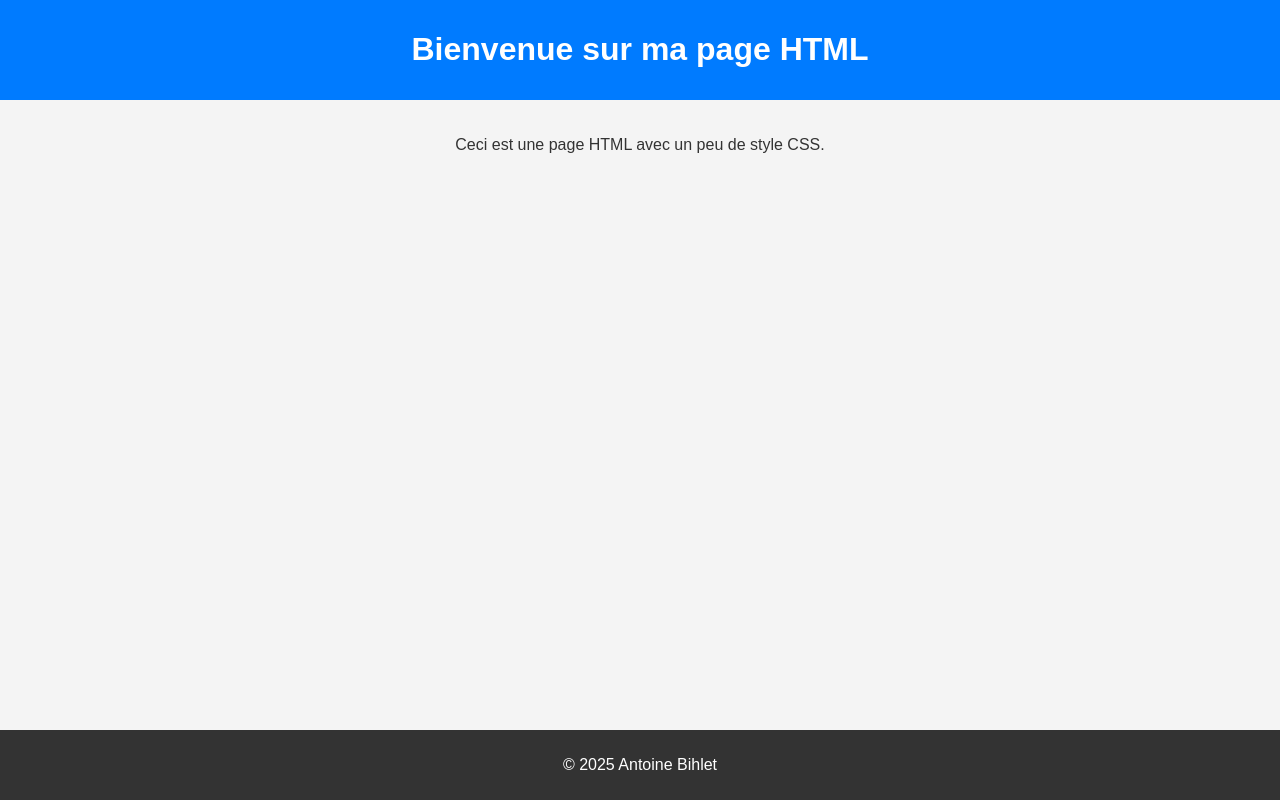
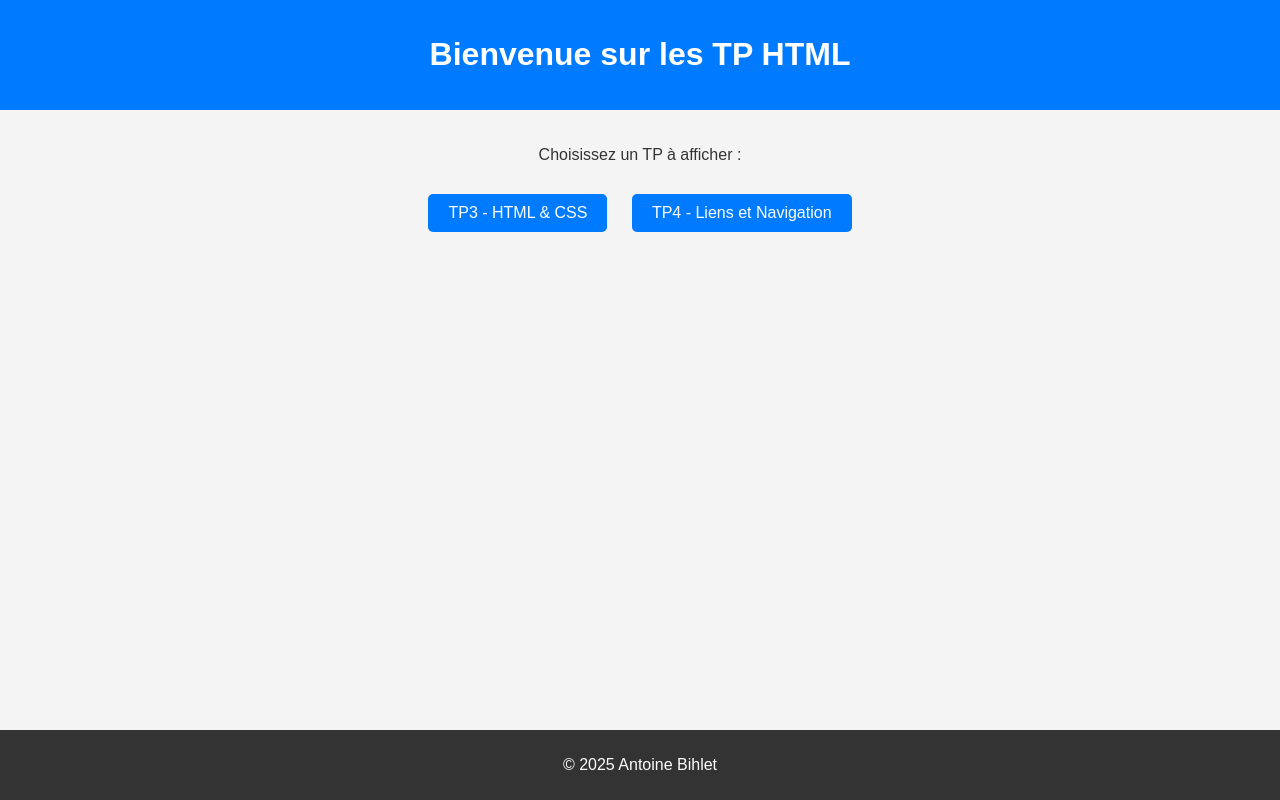
Before and after one commit to antoinebsio/B1-WEB, a website: page public_html/index.html in a window 1280 px wide. Drawn offline with Linux system fonts and the light colour scheme.

Commit message:
ajoute bouton

```diff
--- a/public_html/index.html
+++ b/public_html/index.html
@@ -7,7 +7,7 @@ Click nbfs://nbhost/SystemFileSystem/Templates/Other/html.html to edit this temp
 <head>
     <meta charset="UTF-8">
     <meta name="viewport" content="width=device-width, initial-scale=1.0">
-    <title>Page HTML </title>
+    <title>Accueil - TP HTML</title>
     <style>
         body {
             font-family: Arial, sans-serif;
@@ -15,16 +15,15 @@ Click nbfs://nbhost/SystemFileSystem/Templates/Other/html.html to edit this temp
             padding: 0;
             background-color: #f4f4f4;
             color: #333;
+            text-align: center;
         }
         header {
             background: #007BFF;
             color: white;
-            padding: 10px 0;
-            text-align: center;
+            padding: 15px 0;
         }
         main {
             padding: 20px;
-            text-align: center;
         }
         footer {
             background: #333;
@@ -35,14 +34,33 @@ Click nbfs://nbhost/SystemFileSystem/Templates/Other/html.html to edit this temp
             width: 100%;
             bottom: 0;
         }
+        .button-container {
+            margin-top: 20px;
+        }
+        .button {
+            display: inline-block;
+            padding: 10px 20px;
+            margin: 10px;
+            background: #007BFF;
+            color: white;
+            text-decoration: none;
+            border-radius: 5px;
+        }
+        .button:hover {
+            background: #0056b3;
+        }
     </style>
 </head>
 <body>
     <header>
-        <h1>Bienvenue sur ma page HTML</h1>
+        <h1>Bienvenue sur les TP HTML</h1>
     </header>
     <main>
-        <p>Ceci est une page HTML avec un peu de style CSS.</p>
+        <p>Choisissez un TP à afficher :</p>
+        <div class="button-container">
+            <a href="tp3.html" class="button">TP3 - HTML & CSS</a>
+            <a href="tp4.html" class="button">TP4 - Liens et Navigation</a>
+        </div>
     </main>
     <footer>
         <p>&copy; 2025 Antoine Bihlet</p>
```
